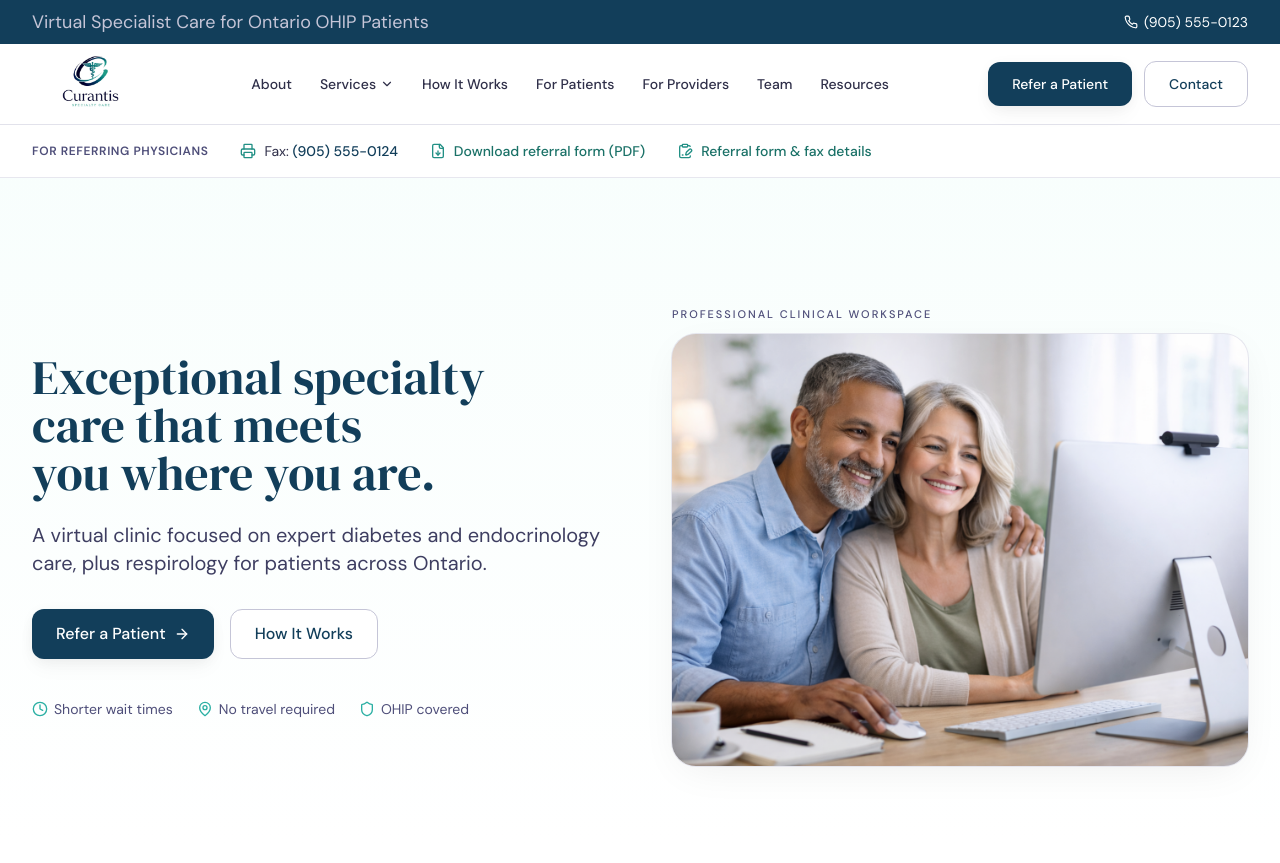
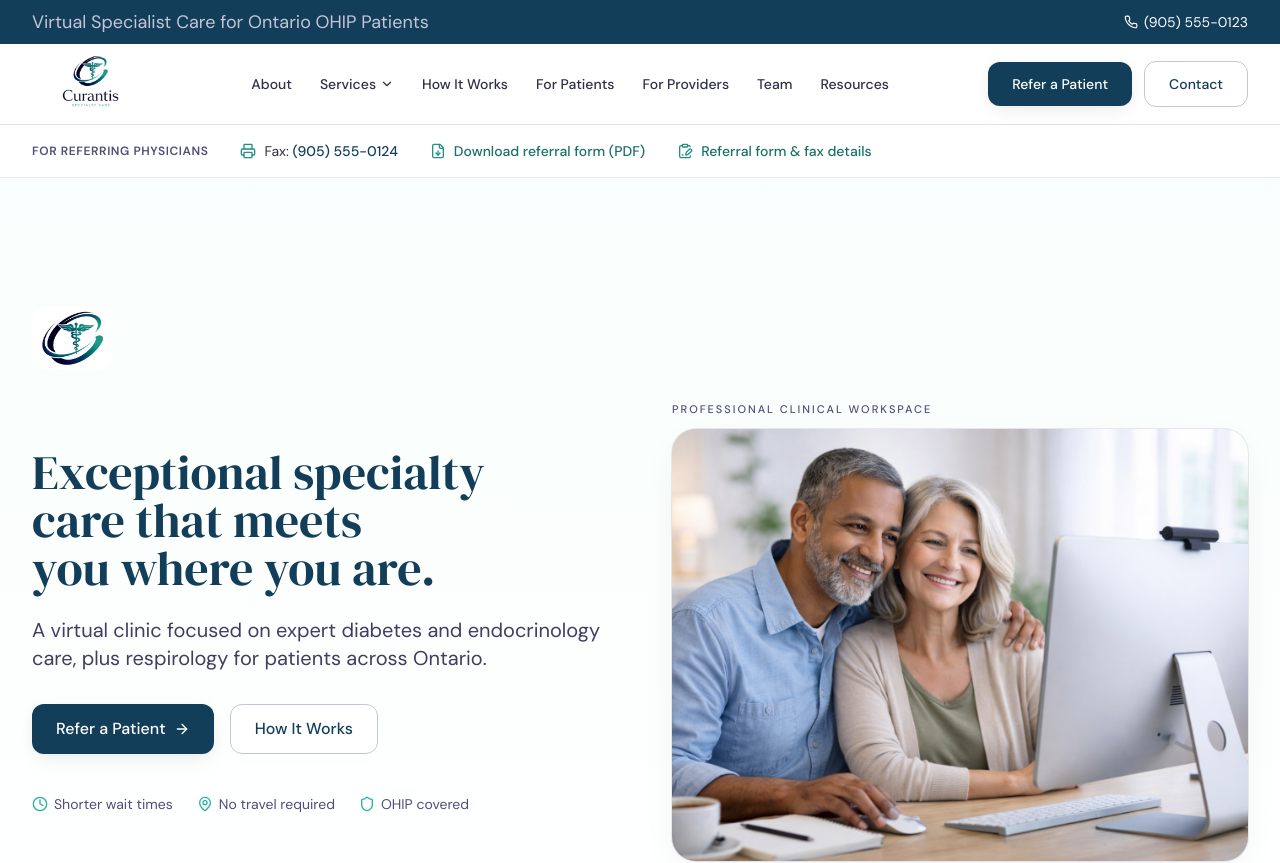
Before and after one commit to darshankhanguramd-netizen/Curantis-Website, a Next.js app: page / in a window 1280 px wide. Shown: the top 863 px of the page. Built offline with nearby package versions, Linux system fonts and the light colour scheme.

Commit message:
Add logo to left side of homepage hero section

```diff
--- a/app/page.tsx
+++ b/app/page.tsx
@@ -62,6 +62,18 @@ export default function HomePage() {
           </div>
         </div>
         <div className="container-wide pt-16 md:pt-24 lg:pt-32 pb-12 md:pb-16 lg:pb-20">
+          <div className="flex items-start gap-8 mb-8">
+            <div className="shrink-0">
+              <Image
+                src="/images/brand/logo-home.jpg"
+                alt="Curantis Specialty Care logo"
+                width={80}
+                height={80}
+                className="rounded-xl"
+                priority
+              />
+            </div>
+          </div>
           <div className="grid lg:grid-cols-2 gap-12 lg:gap-16 items-center">
             <div className="max-w-xl">
               <h1 className="text-balance text-4xl md:text-5xl font-display">
```
Also changed, not shown: public/images/brand/logo-home.jpg (added).
